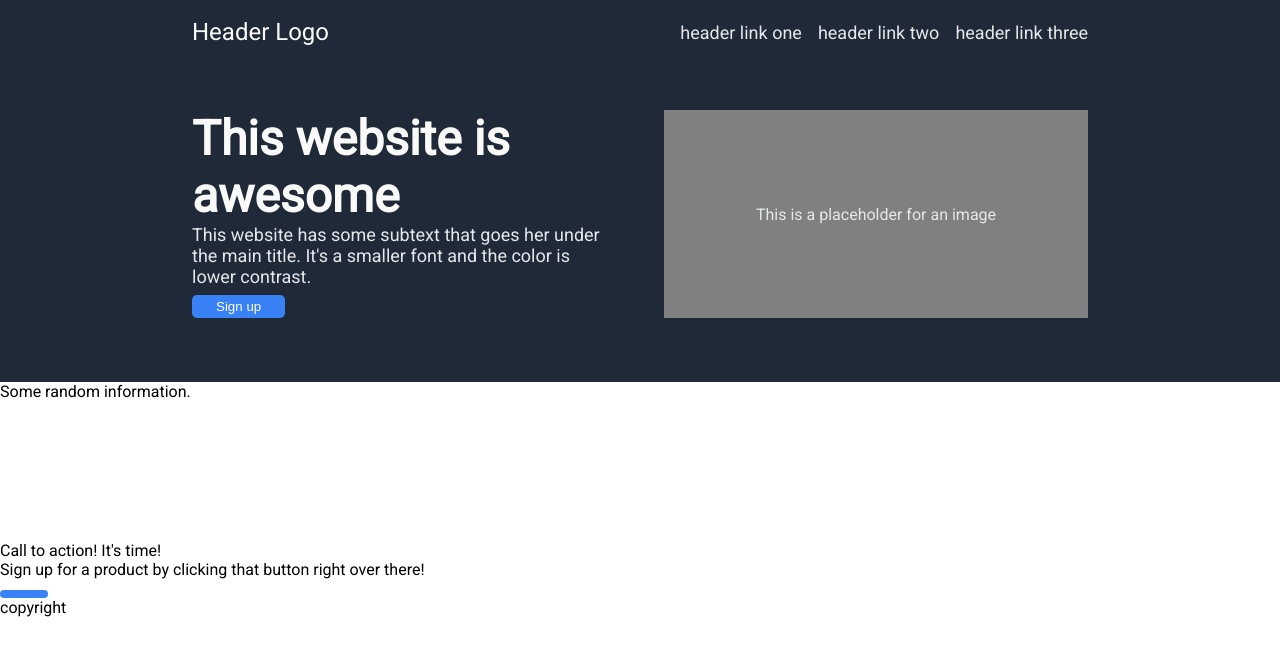
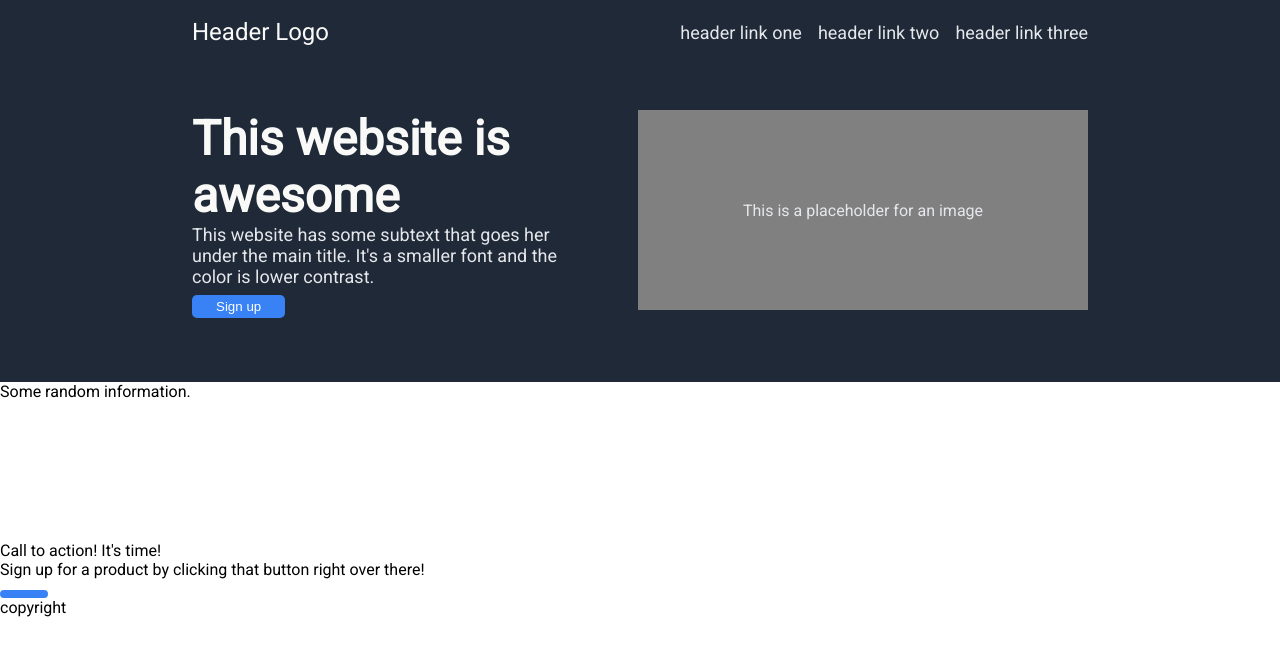
Before and after one commit to AdamMcCarthyCS/project-odin-landing-page, a plain HTML site: page index.html in a window 1280 px wide. Drawn offline with Linux system fonts and the light colour scheme.

Commit message:
fix(hero-image): Adjust hero image to fixed size
- Add width and height dimensions
- set flex to None

```diff
--- a/css/style.css
+++ b/css/style.css
@@ -64,14 +64,15 @@ button {
     display: flex;
     justify-content: center;
     align-items: center;
-    flex: 1;
+    flex: none;
+    height: 200px;
+    width: 450px;
     background-color: #808080;
 
 }
 
 .main {
     flex: 1;
-
 }
 .primary-text.text {
     font-size: 48px;
```
